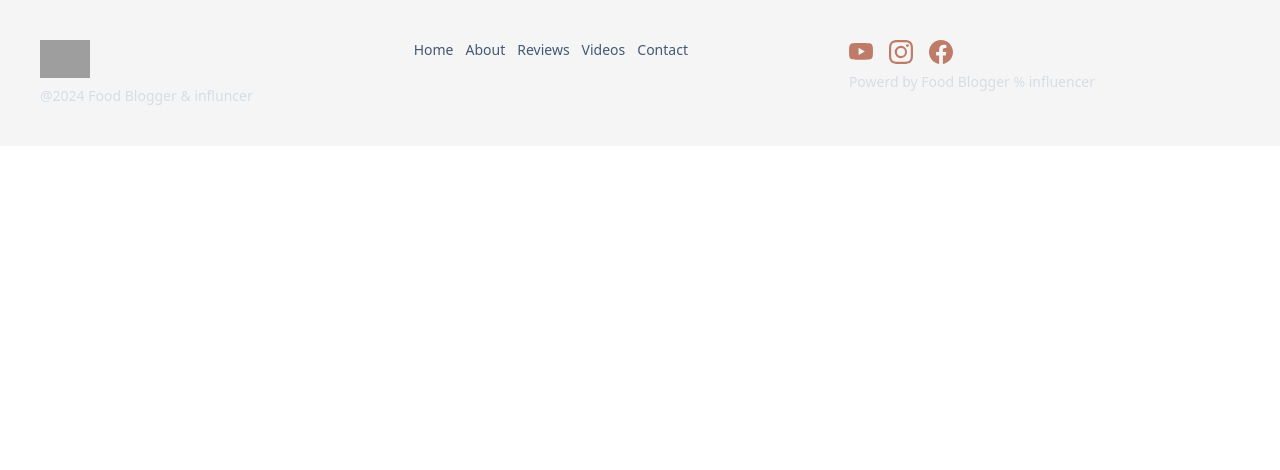
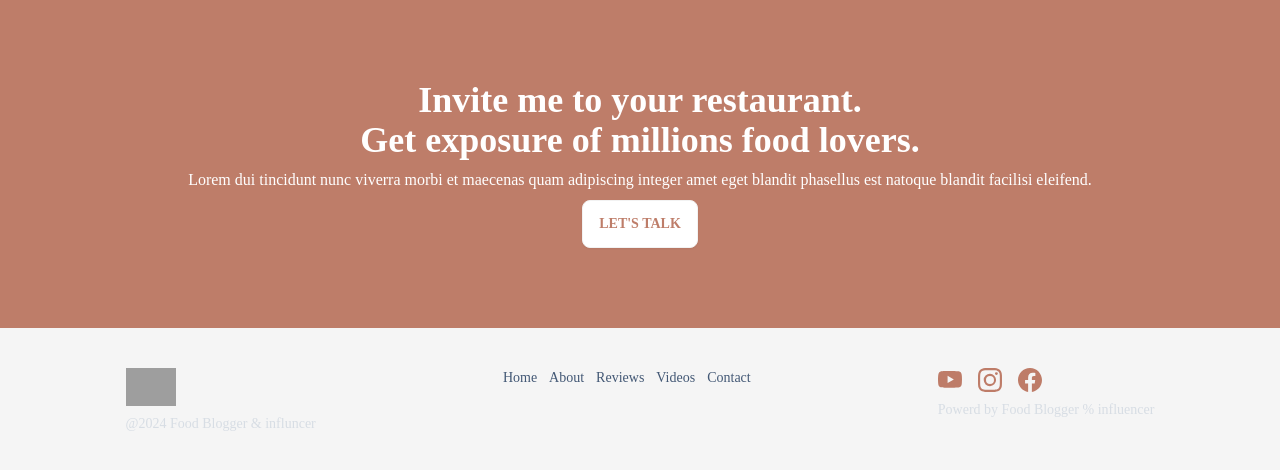
Before and after one commit to ranaalmalki/project-Tailwind, a React (Vite) app in the folder my-Hw-project/: page / in a window 1280 px wide. Shown: the top 470 px of the page. Built offline with nearby package versions, Linux system fonts and the light colour scheme; grey boxes are pictures that could not be loaded.

Commit message:
add the seconed section in the footer with font family

```diff
--- a/my-Hw-project/src/components/Footer.jsx
+++ b/my-Hw-project/src/components/Footer.jsx
@@ -2,7 +2,17 @@
 function Footer() {
     return (
         <div>
-        <footer className="footer bg-[#f5f5f5] text-neutral-content p-10">
+            <footer className=" text-center bg-[#be7d69] p-20 text-white  grid grid-flow-row justify-center leading-10">
+                <h1 className="text-4xl font-bold">Invite me to your restaurant.
+                    <br/>
+                    Get exposure of millions food lovers.</h1>
+                <p>Lorem dui tincidunt nunc viverra morbi et maecenas quam adipiscing integer amet eget blandit phasellus est natoque blandit facilisi eleifend.</p>
+                <div>
+                <button className="btn text-[#be7d69] bg-white hover:bg-[#be7d69] hover:text-white col-span-1">LET'S TALK</button>
+                </div>
+
+            </footer>
+            <footer className="footer bg-[#f5f5f5] text-neutral-content p-10 justify-center justify-around">
                 <aside>
                     <img
                         width="50"
@@ -29,18 +39,18 @@ function Footer() {
                 <nav>
                     <div className="grid grid-flow-col gap-4">
                         <a>
-      <svg xmlns="http://www.w3.org/2000/svg"  width="24" height="24" fill="currentColor" className="bi bi-youtube text-[#be7c68]"  viewBox="0 0 16 16">
-  <path d="M8.051 1.999h.089c.822.003 4.987.033 6.11.335a2.01 2.01 0 0 1 1.415 1.42c.101.38.172.883.22 1.402l.01.104.022.26.008.104c.065.914.073 1.77.074 1.957v.075c-.001.194-.01 1.108-.082 2.06l-.008.105-.009.104c-.05.572-.124 1.14-.235 1.558a2.01 2.01 0 0 1-1.415 1.42c-1.16.312-5.569.334-6.18.335h-.142c-.309 0-1.587-.006-2.927-.052l-.17-.006-.087-.004-.171-.007-.171-.007c-1.11-.049-2.167-.128-2.654-.26a2.01 2.01 0 0 1-1.415-1.419c-.111-.417-.185-.986-.235-1.558L.09 9.82l-.008-.104A31 31 0 0 1 0 7.68v-.123c.002-.215.01-.958.064-1.778l.007-.103.003-.052.008-.104.022-.26.01-.104c.048-.519.119-1.023.22-1.402a2.01 2.01 0 0 1 1.415-1.42c.487-.13 1.544-.21 2.654-.26l.17-.007.172-.006.086-.003.171-.007A100 100 0 0 1 7.858 2zM6.4 5.209v4.818l4.157-2.408z"/>
+                            <svg xmlns="http://www.w3.org/2000/svg" width="24" height="24" fill="currentColor" className="bi bi-youtube text-[#be7c68]" viewBox="0 0 16 16">
+                                <path d="M8.051 1.999h.089c.822.003 4.987.033 6.11.335a2.01 2.01 0 0 1 1.415 1.42c.101.38.172.883.22 1.402l.01.104.022.26.008.104c.065.914.073 1.77.074 1.957v.075c-.001.194-.01 1.108-.082 2.06l-.008.105-.009.104c-.05.572-.124 1.14-.235 1.558a2.01 2.01 0 0 1-1.415 1.42c-1.16.312-5.569.334-6.18.335h-.142c-.309 0-1.587-.006-2.927-.052l-.17-.006-.087-.004-.171-.007-.171-.007c-1.11-.049-2.167-.128-2.654-.26a2.01 2.01 0 0 1-1.415-1.419c-.111-.417-.185-.986-.235-1.558L.09 9.82l-.008-.104A31 31 0 0 1 0 7.68v-.123c.002-.215.01-.958.064-1.778l.007-.103.003-.052.008-.104.022-.26.01-.104c.048-.519.119-1.023.22-1.402a2.01 2.01 0 0 1 1.415-1.42c.487-.13 1.544-.21 2.654-.26l.17-.007.172-.006.086-.003.171-.007A100 100 0 0 1 7.858 2zM6.4 5.209v4.818l4.157-2.408z" />
                             </svg>
                         </a>
                         <a>
                             <svg xmlns="http://www.w3.org/2000/svg" width="24" height="24" fill="currentColor" className="bi bi-instagram text-[#be7c68]" viewBox="0 0 16 16">
-  <path d="M8 0C5.829 0 5.556.01 4.703.048 3.85.088 3.269.222 2.76.42a3.9 3.9 0 0 0-1.417.923A3.9 3.9 0 0 0 .42 2.76C.222 3.268.087 3.85.048 4.7.01 5.555 0 5.827 0 8.001c0 2.172.01 2.444.048 3.297.04.852.174 1.433.372 1.942.205.526.478.972.923 1.417.444.445.89.719 1.416.923.51.198 1.09.333 1.942.372C5.555 15.99 5.827 16 8 16s2.444-.01 3.298-.048c.851-.04 1.434-.174 1.943-.372a3.9 3.9 0 0 0 1.416-.923c.445-.445.718-.891.923-1.417.197-.509.332-1.09.372-1.942C15.99 10.445 16 10.173 16 8s-.01-2.445-.048-3.299c-.04-.851-.175-1.433-.372-1.941a3.9 3.9 0 0 0-.923-1.417A3.9 3.9 0 0 0 13.24.42c-.51-.198-1.092-.333-1.943-.372C10.443.01 10.172 0 7.998 0zm-.717 1.442h.718c2.136 0 2.389.007 3.232.046.78.035 1.204.166 1.486.275.373.145.64.319.92.599s.453.546.598.92c.11.281.24.705.275 1.485.039.843.047 1.096.047 3.231s-.008 2.389-.047 3.232c-.035.78-.166 1.203-.275 1.485a2.5 2.5 0 0 1-.599.919c-.28.28-.546.453-.92.598-.28.11-.704.24-1.485.276-.843.038-1.096.047-3.232.047s-2.39-.009-3.233-.047c-.78-.036-1.203-.166-1.485-.276a2.5 2.5 0 0 1-.92-.598 2.5 2.5 0 0 1-.6-.92c-.109-.281-.24-.705-.275-1.485-.038-.843-.046-1.096-.046-3.233s.008-2.388.046-3.231c.036-.78.166-1.204.276-1.486.145-.373.319-.64.599-.92s.546-.453.92-.598c.282-.11.705-.24 1.485-.276.738-.034 1.024-.044 2.515-.045zm4.988 1.328a.96.96 0 1 0 0 1.92.96.96 0 0 0 0-1.92m-4.27 1.122a4.109 4.109 0 1 0 0 8.217 4.109 4.109 0 0 0 0-8.217m0 1.441a2.667 2.667 0 1 1 0 5.334 2.667 2.667 0 0 1 0-5.334"/>
+                                <path d="M8 0C5.829 0 5.556.01 4.703.048 3.85.088 3.269.222 2.76.42a3.9 3.9 0 0 0-1.417.923A3.9 3.9 0 0 0 .42 2.76C.222 3.268.087 3.85.048 4.7.01 5.555 0 5.827 0 8.001c0 2.172.01 2.444.048 3.297.04.852.174 1.433.372 1.942.205.526.478.972.923 1.417.444.445.89.719 1.416.923.51.198 1.09.333 1.942.372C5.555 15.99 5.827 16 8 16s2.444-.01 3.298-.048c.851-.04 1.434-.174 1.943-.372a3.9 3.9 0 0 0 1.416-.923c.445-.445.718-.891.923-1.417.197-.509.332-1.09.372-1.942C15.99 10.445 16 10.173 16 8s-.01-2.445-.048-3.299c-.04-.851-.175-1.433-.372-1.941a3.9 3.9 0 0 0-.923-1.417A3.9 3.9 0 0 0 13.24.42c-.51-.198-1.092-.333-1.943-.372C10.443.01 10.172 0 7.998 0zm-.717 1.442h.718c2.136 0 2.389.007 3.232.046.78.035 1.204.166 1.486.275.373.145.64.319.92.599s.453.546.598.92c.11.281.24.705.275 1.485.039.843.047 1.096.047 3.231s-.008 2.389-.047 3.232c-.035.78-.166 1.203-.275 1.485a2.5 2.5 0 0 1-.599.919c-.28.28-.546.453-.92.598-.28.11-.704.24-1.485.276-.843.038-1.096.047-3.232.047s-2.39-.009-3.233-.047c-.78-.036-1.203-.166-1.485-.276a2.5 2.5 0 0 1-.92-.598 2.5 2.5 0 0 1-.6-.92c-.109-.281-.24-.705-.275-1.485-.038-.843-.046-1.096-.046-3.233s.008-2.388.046-3.231c.036-.78.166-1.204.276-1.486.145-.373.319-.64.599-.92s.546-.453.92-.598c.282-.11.705-.24 1.485-.276.738-.034 1.024-.044 2.515-.045zm4.988 1.328a.96.96 0 1 0 0 1.92.96.96 0 0 0 0-1.92m-4.27 1.122a4.109 4.109 0 1 0 0 8.217 4.109 4.109 0 0 0 0-8.217m0 1.441a2.667 2.667 0 1 1 0 5.334 2.667 2.667 0 0 1 0-5.334" />
                             </svg>
                         </a>
                         <a>
                             <svg xmlns="http://www.w3.org/2000/svg" width="24" height="24" fill="currentColor" className="bi bi-facebook text-[#be7c68]" viewBox="0 0 16 16">
-  <path d="M16 8.049c0-4.446-3.582-8.05-8-8.05C3.58 0-.002 3.603-.002 8.05c0 4.017 2.926 7.347 6.75 7.951v-5.625h-2.03V8.05H6.75V6.275c0-2.017 1.195-3.131 3.022-3.131.876 0 1.791.157 1.791.157v1.98h-1.009c-.993 0-1.303.621-1.303 1.258v1.51h2.218l-.354 2.326H9.25V16c3.824-.604 6.75-3.934 6.75-7.951"/>
+                                <path d="M16 8.049c0-4.446-3.582-8.05-8-8.05C3.58 0-.002 3.603-.002 8.05c0 4.017 2.926 7.347 6.75 7.951v-5.625h-2.03V8.05H6.75V6.275c0-2.017 1.195-3.131 3.022-3.131.876 0 1.791.157 1.791.157v1.98h-1.009c-.993 0-1.303.621-1.303 1.258v1.51h2.218l-.354 2.326H9.25V16c3.824-.604 6.75-3.934 6.75-7.951" />
                             </svg>
                         </a>
                     </div>
--- a/my-Hw-project/src/index.css
+++ b/my-Hw-project/src/index.css
@@ -1,3 +1,9 @@
 @tailwind base;
 @tailwind components;
 @tailwind utilities;
+
+
+/* @import url('https://fonts.googleapis.com/css2?family=Fraunces:ital,opsz,wght@0,9..144,100..900;1,9..144,100..900&display=swap'); */
+*{
+  font-family:"Fraunces", serif;;
+}
```
Lines whose indentation alone changed are shown as unchanged.
